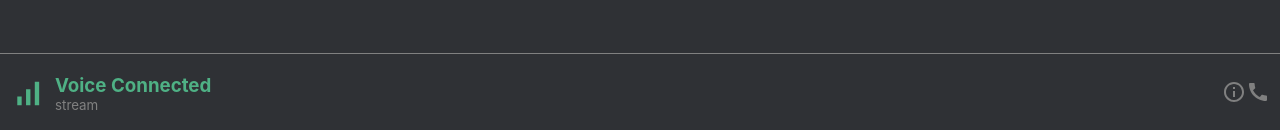
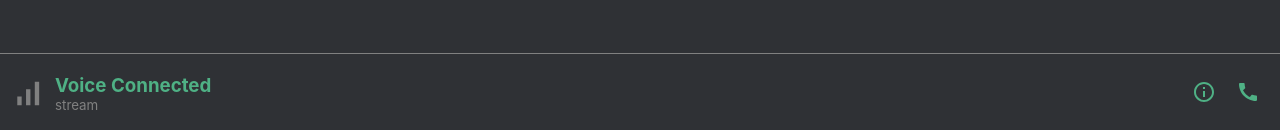
Before and after one commit to muhammadui/discord2.0, a React (Vite) app: page / in a window 1280 px wide. Shown: the part 667-797 px from the top of the page. Built offline with nearby package versions, Linux system fonts and the light colour scheme.

Commit message:
feat: added MUISVG Root Styling 1:06

```diff
--- a/src/components/Sidebar.css
+++ b/src/components/Sidebar.css
@@ -60,6 +60,7 @@
   font-size: smaller;
 }
 
-.sidebar__voiceIcon {
+.sidebar__voiceIcons > .MuiSvgIcon-root {
   color: #4fb185;
+  padding: 10px;
 }
```
